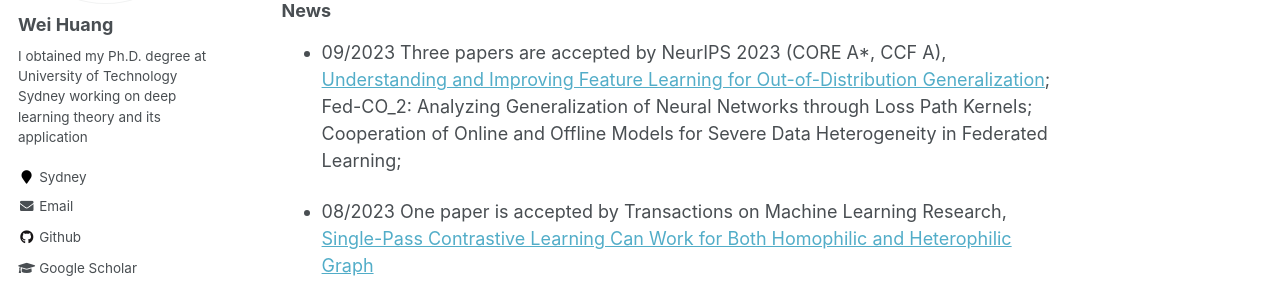
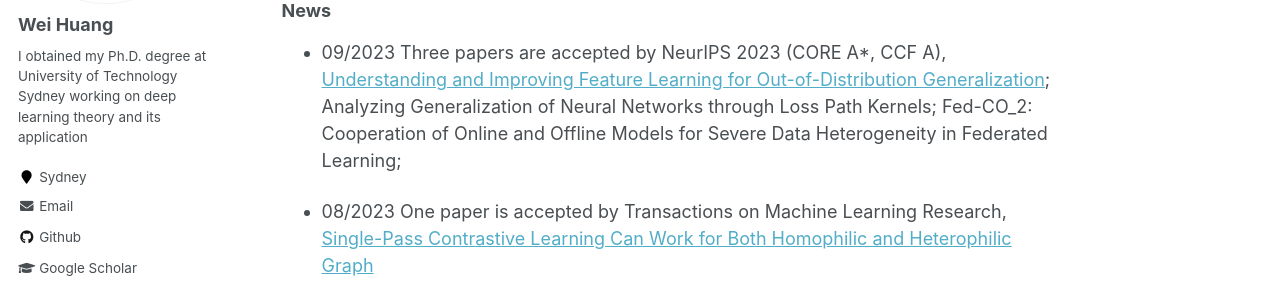
Before and after one commit to WeiHuang05/Weihuang05.github.io, a Jekyll site: the page built from index.md, in a window 1280 px wide and 900 px high, scrolled down 731 px. Shown: the part 191-480 px from the top of the window. Built offline with Jekyll 4.4.1, drawn with Linux system fonts in a browser that asks for light colours.

```diff
--- a/index.md
+++ b/index.md
@@ -26,7 +26,7 @@ My office is located at the [University of Tokyo](https://www.u-tokyo.ac.jp/ja/i
 
 ### News
 
-* 09/2023 Three papers are accepted by NeurIPS 2023 (CORE A*, CCF A), [Understanding and Improving Feature Learning for Out-of-Distribution Generalization](https://arxiv.org/abs/2304.11327); Fed-CO_2: Analyzing Generalization of Neural Networks through Loss Path Kernels; Cooperation of Online and Offline Models for Severe Data Heterogeneity in Federated Learning;
+* 09/2023 Three papers are accepted by NeurIPS 2023 (CORE A*, CCF A), [Understanding and Improving Feature Learning for Out-of-Distribution Generalization](https://arxiv.org/abs/2304.11327); Analyzing Generalization of Neural Networks through Loss Path Kernels;  Fed-CO_2: Cooperation of Online and Offline Models for Severe Data Heterogeneity in Federated Learning;
 
 * 08/2023 One paper is accepted by Transactions on Machine Learning Research, [Single-Pass Contrastive Learning Can Work for Both Homophilic and Heterophilic Graph](https://openreview.net/pdf?id=244KePn09i)
 
```
